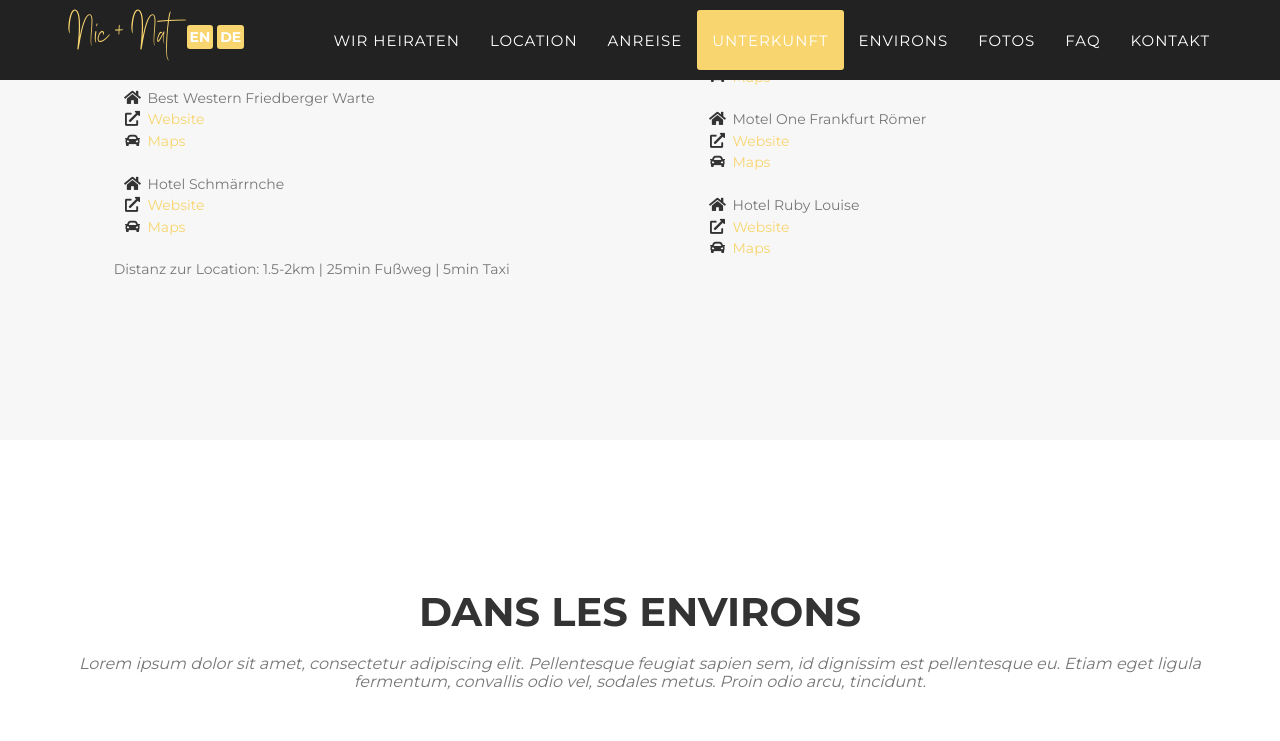
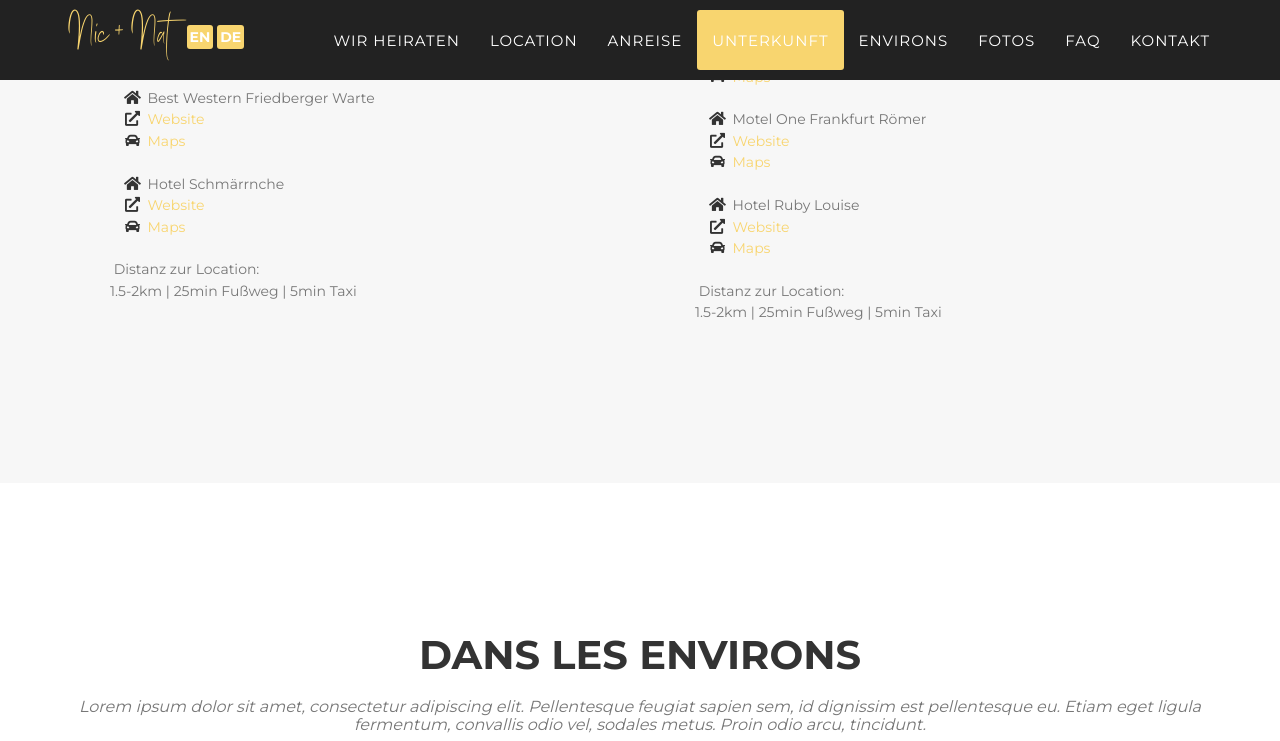
Before and after one commit to nic-nat/wedding, a Jekyll site: the page built from _fr_pages/index.html, in a window 1280 px wide and 900 px high, scrolled down 4089 px, cut to the strip 0-741 px from the top of the window. Built offline with Jekyll 4.4.1, drawn with Linux system fonts in a browser that asks for light colours; some web fonts are replaced.

Commit message:
Update stay.html

```diff
--- a/_includes/fr_data/stay.html
+++ b/_includes/fr_data/stay.html
@@ -54,7 +54,7 @@
                             <li><br></li>
                         </ul>
                         </li>
-                        <span class="text-muted plist"> Distanz zur Location: 1.5-2km | 25min Fußweg | 5min Taxi</span>
+                        <span class="text-muted plist"> Distanz zur Location:<br>1.5-2km | 25min Fußweg | 5min Taxi</span>
                         </li>
                 </ul>
             </div>
@@ -107,6 +107,9 @@
                             </li>
                             <li><br></li>
                         </ul>
+                        </li>
+                        <span class="text-muted plist"> Distanz zur Location:<br>1.5-2km | 25min Fußweg | 5min Taxi</span>
+                        </li>
                 </ul>
             </div>
         </div>
```
